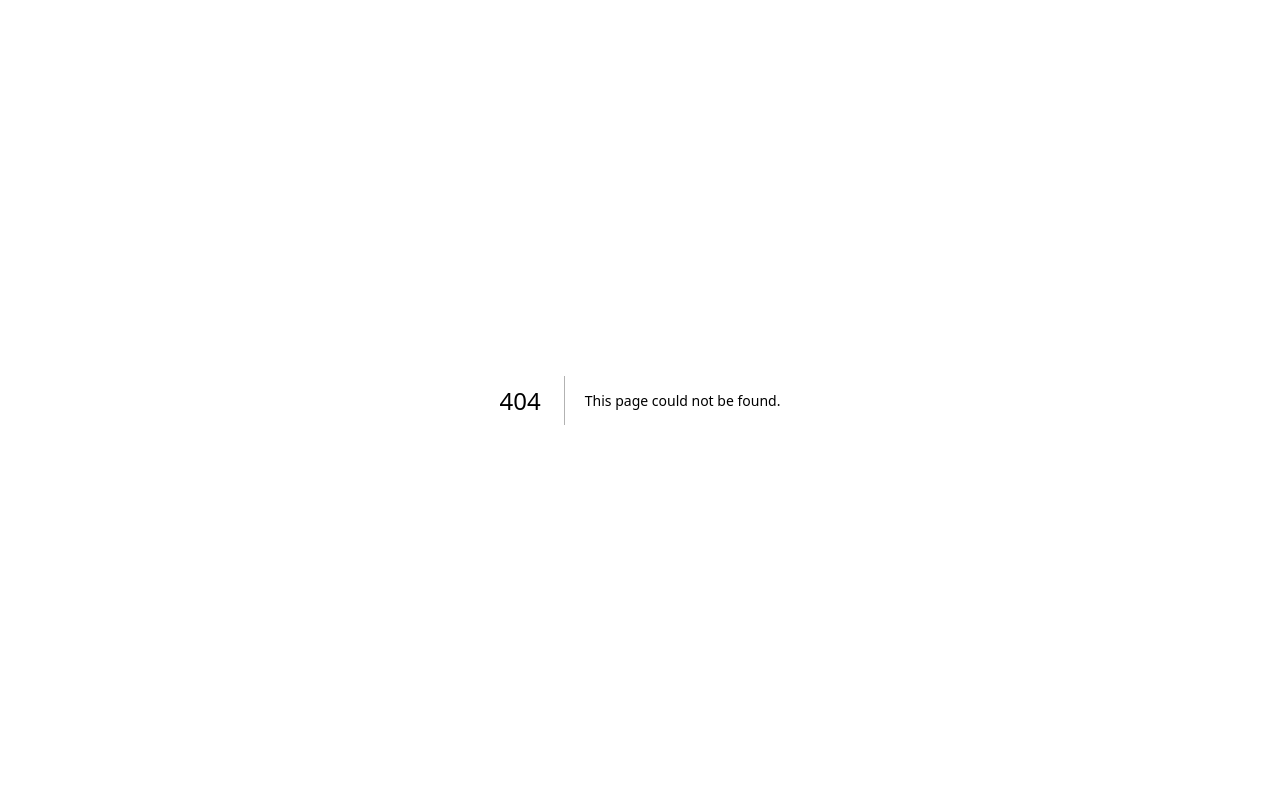
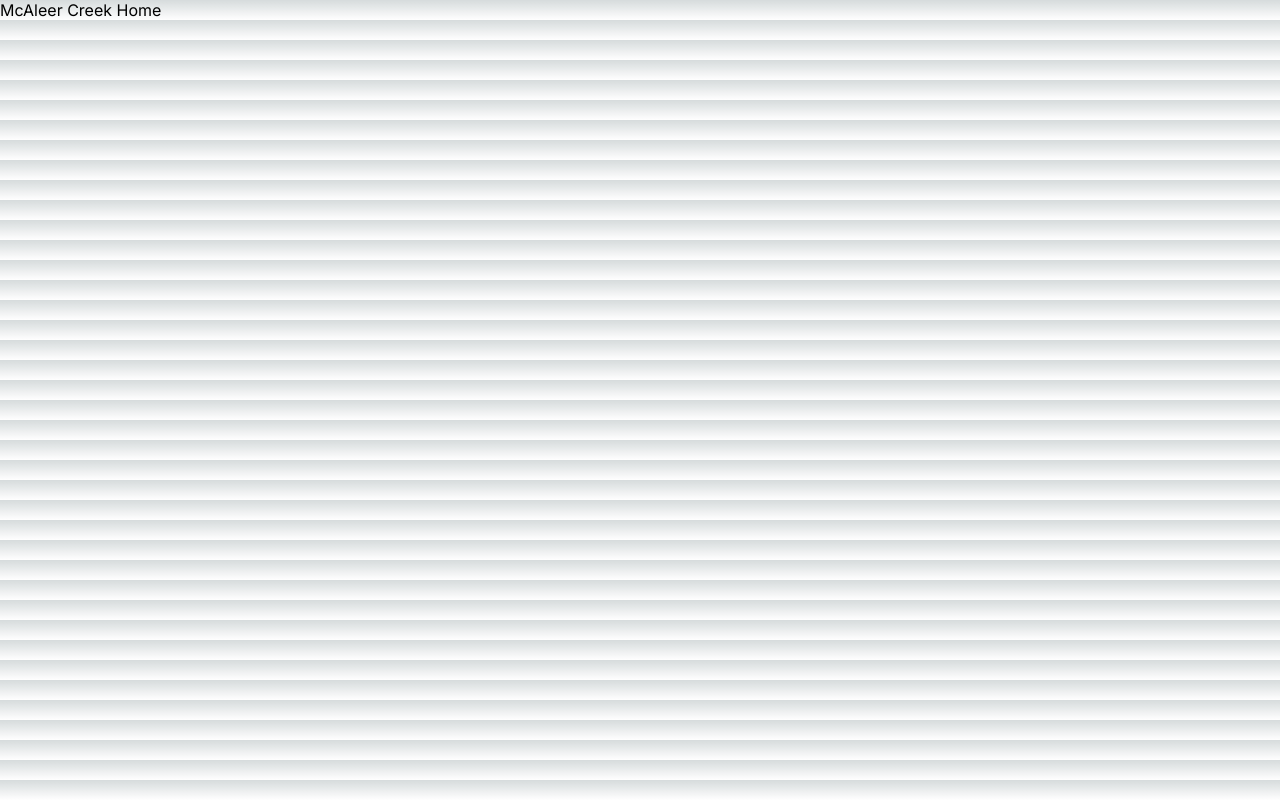
Before and after one commit to webimpactuw/save-our-salmon, a Next.js app: page /murals/McAleer-Creek in a window 1280 px wide. Before the commit this address had no page. Built offline with nearby package versions, Linux system fonts and the light colour scheme.

Commit message:
Added mural files

```diff
--- /dev/null
+++ b/src/app/murals/Juanita-Creek/page.tsx
@@ -0,0 +1,5 @@
+import styles from './pages.module.scss';
+
+export default function JuanitaCreekHome () {
+    return <div>Juanita Creek Home</div>
+}
--- /dev/null
+++ b/src/app/murals/McAleer-Creek/page.tsx
@@ -0,0 +1,5 @@
+import styles from './pages.module.scss';
+
+export default function McAleerCreekHome () {
+    return <div>McAleer Creek Home</div>
+}
--- /dev/null
+++ b/src/app/murals/USGS-Western/page.tsx
@@ -0,0 +1,5 @@
+import styles from './pages.module.scss';
+
+export default function USGSWesternHome () {
+    return <div>USGS Western Home</div>
+}
--- /dev/null
+++ b/src/app/murals/page.tsx
@@ -0,0 +1,5 @@
+import styles from './pages.module.scss';
+
+export default function MuralsHome () {
+    return <div>Murals Home</div>
+}
```
Also changed, not shown: package.json (+4 -4 lines), src/app/murals/Juanita-Creek/page.module.scss (added), src/app/murals/McAleer-Creek/page.module.scss (added), src/app/murals/USGS-Western/page.module.scss (added), src/app/murals/page.module.scss (added), 1 other file (tests, documents, lock files or other folders).
